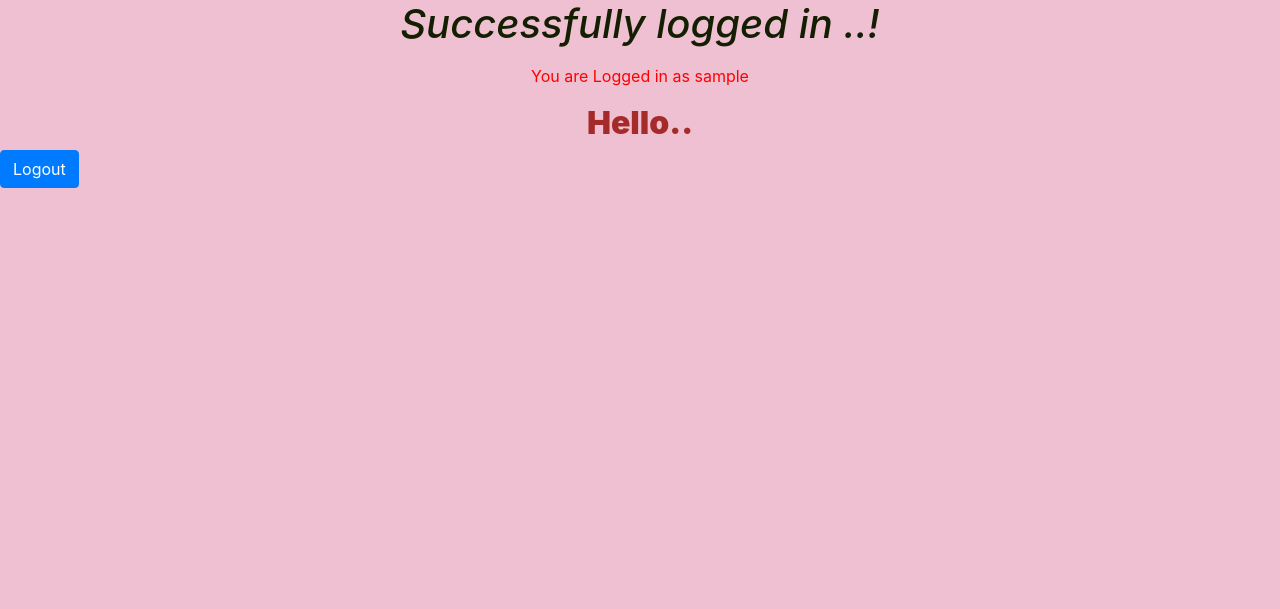
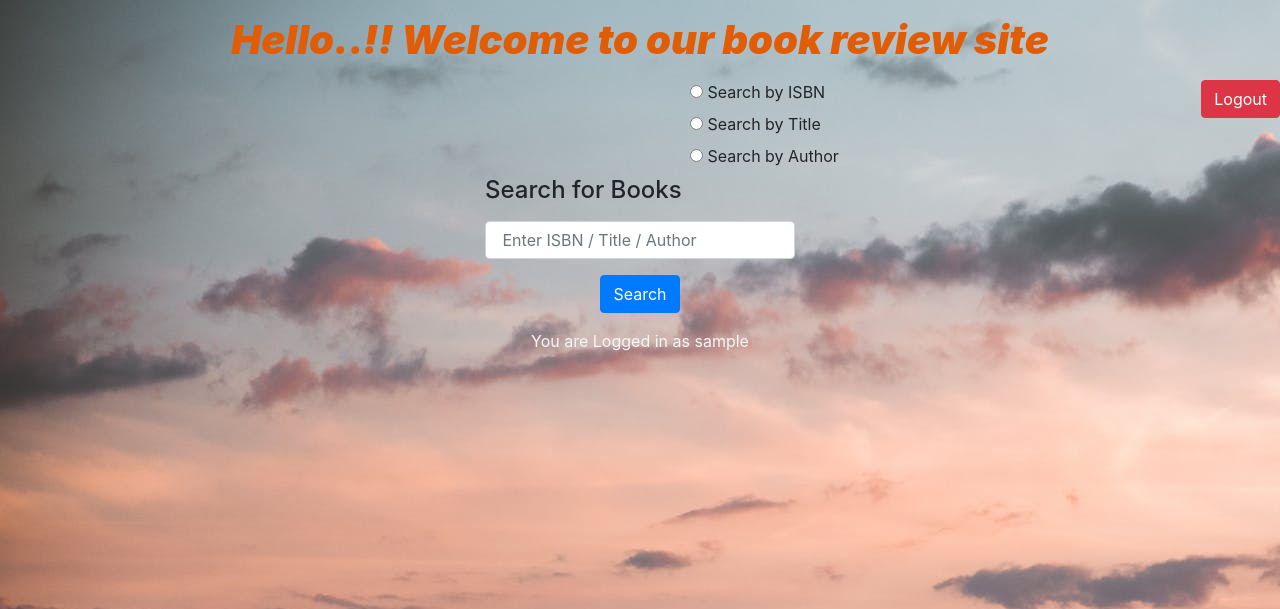
Before and after one commit to priyanka24798/WebDevop_2019501124, a Flask app: page / in a window 1280 px wide. Shown: the top 609 px of the page. Run offline with Flask 2, Linux system fonts and the light colour scheme; the visitor is signed in with stand-in values (Sample User, id 1); some libraries are stand-ins or nearby versions.

Commit message:
modifications

```diff
--- a/project1/application.py
+++ b/project1/application.py
@@ -98,10 +98,10 @@ def logout():
 #     book = db1.session.query(Books).filter(Books.isbn == isbn_id).all()
 #     return render_template("bookpage.html", data=book)
 
-@app.route("/bookpage/<string:isbn>")
-def books(isbn):
+@app.route("/bookpage")
+def books():
     # ISBN = Books.query.get("isbn")
     isbn = "1416949658"
-    details =  Books.query.filter_by(isbn = ISBN)
+    details =  Books.query.filter_by(isbn = isbn)
     # review = "SELECT * FROM REVIEW WHERE isbn = 1234"
     return render_template("bookpage.html",data=details)
--- a/project1/templates/bookpage.html
+++ b/project1/templates/bookpage.html
@@ -49,11 +49,12 @@
             </tr>
             {% endfor %}
             </tbody>
-            {% for item in result %}
+
+            <!-- {% for item in result %}
                 {{item.isbn}}
                 {{item.email}}
                 {{item.rating}}
                 {{item.review}}
-            {% endfor %}
+            {% endfor %} -->
     </body>
 </html>
--- a/project1/templates/user.html
+++ b/project1/templates/user.html
@@ -8,32 +8,122 @@
     integrity="sha384-Vkoo8x4CGsO3+Hhxv8T/Q5PaXtkKtu6ug5TOeNV6gBiFeWPGFN9MuhOf23Q9Ifjh" crossorigin="anonymous">
     <style>
         body{
-            background-color: rgb(238, 192, 210);
+            /* background-color: rgb(148, 126, 135); */
+            background: url('/static/img/bg.jpeg');
         }
         h1{
             text-align: center;
-            color: rgb(20, 31, 2);
+            color: rgb(224, 93, 6);
             font-style: italic;
-        }
-        h2{
-            color: brown;
-            font-size: xx-large;
-            text-align: center;
             font-weight: 900;
         }
-        .button{
-            background-color: brown;
+
+        .box{
+            align-self: center;
+            text-align: center;
+
         }
+        #loginbox{
+        position: relative;
+        margin: 10% auto;
+        background: #fff;
+        width: 400px;
+        height: 300px;
+        box-shadow: 0 8px 10px rgba(0, 0, 0, 0.6);
+        }
+        .row{
+            padding-left: 500px;
+            padding-right: 500px;
+        }
+        #log{
+           align-self: flex-end;
+        }
+        .selection{
+            padding-left: 690px;
+
+        }
+        .form-group h4{
+            text-align: center;
+
+        }
+        .table{
+
+            width: auto;
+           margin-left: auto;
+           margin-right: auto;
+        }
+
+
     </style>
 </head>
 <body>
-    <h1> Successfully logged in ..!</h1>
     <p></p>
-    <p style="color:red;text-align: center;">{{message}}</p>
-    <h2> Hello..</h2>
+    <h1> Hello..!! Welcome to our book review site</h1>
+    <p></p>
     <form action="/registration" class="inline">
-        <button class="btn btn-primary">Logout</button>
+        <button class="btn btn-danger float-right" id = "log" >Logout</button>
     </form>
+    <!-- <p style="color:rgb(244, 246, 247);text-align: center;">{{message}}</p> -->
+
+    <!-- <div id= "loginbox"> -->
+
+        <form action ="{{url_for('search')}}" method="post">
+            <div  class = "selection">
+            <input type="radio" id="option1" name="isbnsearch" value="option1">
+            <label for="search1">Search by ISBN</label><br>
+
+            <input type="radio" id="option2" name="titlesearch" value="option2">
+            <label for="search2">Search by Title</label><br>
+
+            <input type="radio" id="option3" name="authorsearch" value="option3">
+            <label for="search3">Search by Author</label>
+            </div>
+
+            <div class="row">
+            <label for="exampleInputEmail1"><h4>Search for Books</h4></label>
+            <input type="text" class="form-control" name="search" placeholder=" Enter ISBN / Title / Author">
+            </div>
+            <p></p>
+            <p class = "box" >
+                <button type="submit" formaction="Search" value="Login" class="btn btn-primary">Search</button>
+
+
+          </form>
+        <div id= "searchresults">
+            <!-- <h1>
+                Search details
+            </h1> -->
+            <table class="table" >
+
+                  <tr>
+                    <!-- <th scope="col">Serial.no</th> -->
+                    <!-- <th scope="col"></th>
+                    <th scope="col"></th>
+                    <th scope="col">Author</th> -->
+
+                  </tr>
+
+                <tbody>
+                    <p style="color:rgb(244, 246, 247);text-align: center;">{{message}}</p>
+                    {% for record in Books %}
+                <!-- <a href = "/book/{{record.isbn}}" >  -->
+                <tr>
+                    <!-- <th scope="row">{{record}}</th> -->
+
+                    <td><a href = "{{record.isbn}}" > {{record.isbn}} </td>
+                    <td>{{record.tittle}}</td>
+                    <td>{{record.author}}</td>
+                </tr>
+                </a>
+
+                {% endfor %}
+
+
+                </tbody>
+              </table>
+        </div>
+
+
 
 </body>
 </html>
```
